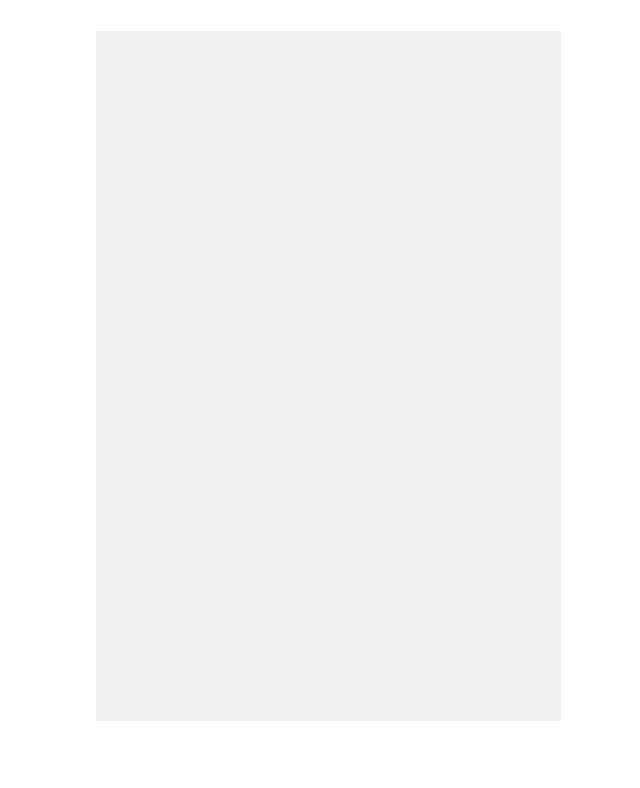
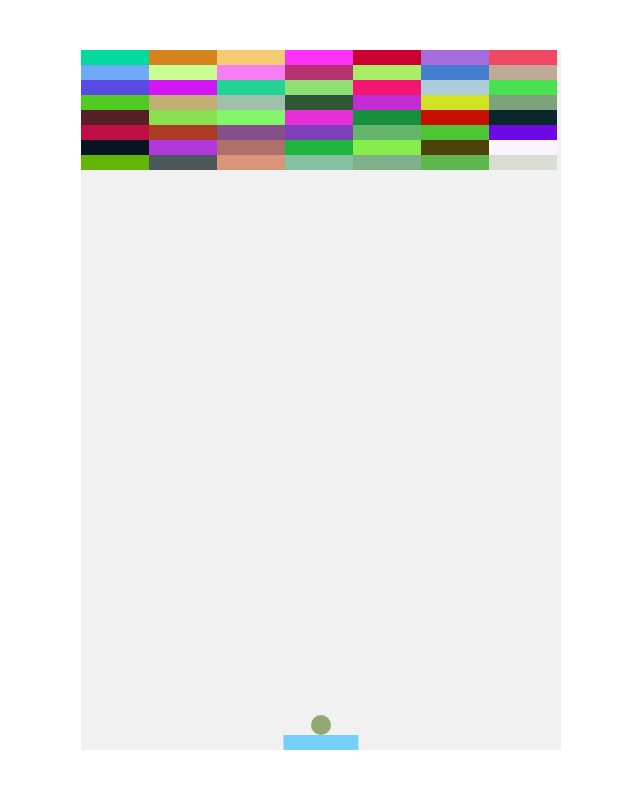
Before and after one commit to LusineGhalechyan/arkanoid-JS, a website: page index.html in a window 1280 px wide. Shown: the whole page, without its empty margins (319-959 px from the left). Drawn offline with Linux system fonts and the light colour scheme.

Commit message:
generating random color & bricks, generating circle &paddle

```diff
--- a/arkanoid.js
+++ b/arkanoid.js
@@ -2,16 +2,96 @@ function Arkanoid(selector, rowBricks) {
   this.selector = selector;
   this.rowBricks = rowBricks;
   this.start();
+  this.generateRandomBricksRow();
+  this.drawBricks();
+  this.generateAndDrawPaddle();
+  this.generateAndDrawBall();
 }
 
 Arkanoid.prototype.start = () => ({
   canvas: document.createElement("canvas"),
-  startGame() {
+  startGame(selector) {
     this.canvas.width = 480;
     this.canvas.height = 700;
-    this.context = this.canvas.getContext("2d");
+    this.canvas.classList.add(selector || arkanoid.selector);
     document.body.insertBefore(this.canvas, document.body.childNodes[0]);
-    this.context.fillStyle = "rgb(241, 241, 241)";
-    this.context.fillRect(15, 10, 700, 700);
+    return this.canvas;
   },
 });
+
+Arkanoid.prototype.generateRandomColor = () => {
+  var color = "#";
+  var hexaDecimalVal = "0123456789ABCDEF";
+  for (let i = 0; i < 6; i++) {
+    color += hexaDecimalVal[Math.floor(Math.random() * 16)];
+  }
+  return color;
+};
+
+Arkanoid.prototype.generateRandomBricksRow = function () {
+  this.rowsQty = Math.floor(Math.random() * 11 + 1) || this.rowBricks.rows;
+  this.bricksQty = Math.floor(Math.random() * 7 + 1) || this.rowBricks.bricks;
+  this.bricksRow = new Array(this.rowsQty);
+  this.canvas = this.start().startGame(this.selector);
+  this.canvasWidth = this.canvas.getBoundingClientRect().width;
+  this.canvasHeight = this.canvas.getBoundingClientRect().height;
+  this.brickWidth = parseInt(this.canvasWidth / this.bricksQty);
+  this.height = 15;
+
+  for (let row = 0; row < this.bricksRow.length; row++) {
+    this.bricksRow[row] = new Array(this.bricksQty);
+    for (let brick = 0; brick < this.bricksQty; brick++) {
+      this.bricksRow[row][brick] = { x: 0, y: 0 };
+    }
+  }
+  return this.bricksRow;
+};
+
+Arkanoid.prototype.drawBricks = function () {
+  this.context = this.canvas.getContext("2d");
+  for (let row = 0; row < this.bricksRow.length; row++) {
+    for (let brick = 0; brick < this.bricksQty; brick++) {
+      var brickX = brick * this.brickWidth;
+      var brickY = row * this.height;
+      this.bricksRow[row][brick].x = brickX;
+      this.bricksRow[row][brick].y = brickY;
+      this.context.beginPath();
+      this.context.rect(brickX, brickY, this.brickWidth, this.height);
+      this.context.fillStyle = this.generateRandomColor();
+      this.context.fill();
+      this.context.closePath();
+    }
+  }
+};
+
+Arkanoid.prototype.generateAndDrawPaddle = function () {
+  this.paddleWidth = 75;
+  var paddleX = (this.canvasWidth - this.paddleWidth) / 2;
+  this.context.beginPath();
+  this.context.rect(
+    paddleX,
+    this.canvasHeight - this.height,
+    this.paddleWidth,
+    this.height
+  );
+  this.context.fillStyle = this.generateRandomColor();
+  this.context.fill();
+  this.context.closePath();
+};
+
+Arkanoid.prototype.generateAndDrawBall = function () {
+  this.ballDiameter = 10;
+  var ballX = this.canvasWidth / 2;
+  var ballY = this.canvasHeight - (this.height + this.ballDiameter);
+  this.context.beginPath();
+  this.context.arc(
+    ballX,
+    ballY,
+    this.ballDiameter,
+    0,
+    Math.PI * this.ballDiameter
+  );
+  this.context.fillStyle = this.generateRandomColor();
+  this.context.fill();
+  this.context.closePath();
+};
--- a/assets/scss/styles.scss
+++ b/assets/scss/styles.scss
@@ -1,4 +1,10 @@
 body {
-    text-align: center;
     padding: 1%;
+    .canvas{
+        background-color:  #f1f1f1;
+        position: absolute;
+        top: 50%;
+        left: 50%;
+        transform: translate(-50%, -50%);
+    }
 }
--- a/index.html
+++ b/index.html
@@ -7,7 +7,7 @@
     <link rel="stylesheet" href="./assets/styles.css" />
     <title>Document</title>
   </head>
-  <body onload="arkanoid.start().startGame()">
+  <body onload="arkanoid.start().canvas">
     <script src="arkanoid.js"></script>
     <script src="script.js"></script>
   </body>
--- a/script.js
+++ b/script.js
@@ -1,4 +1,4 @@
-var arkanoid = new Arkanoid(".canvas", {
+var arkanoid = new Arkanoid("canvas", {
   rows: 7,
   bricks: 4,
 });
```
Also changed, not shown: assets/styles.css.
